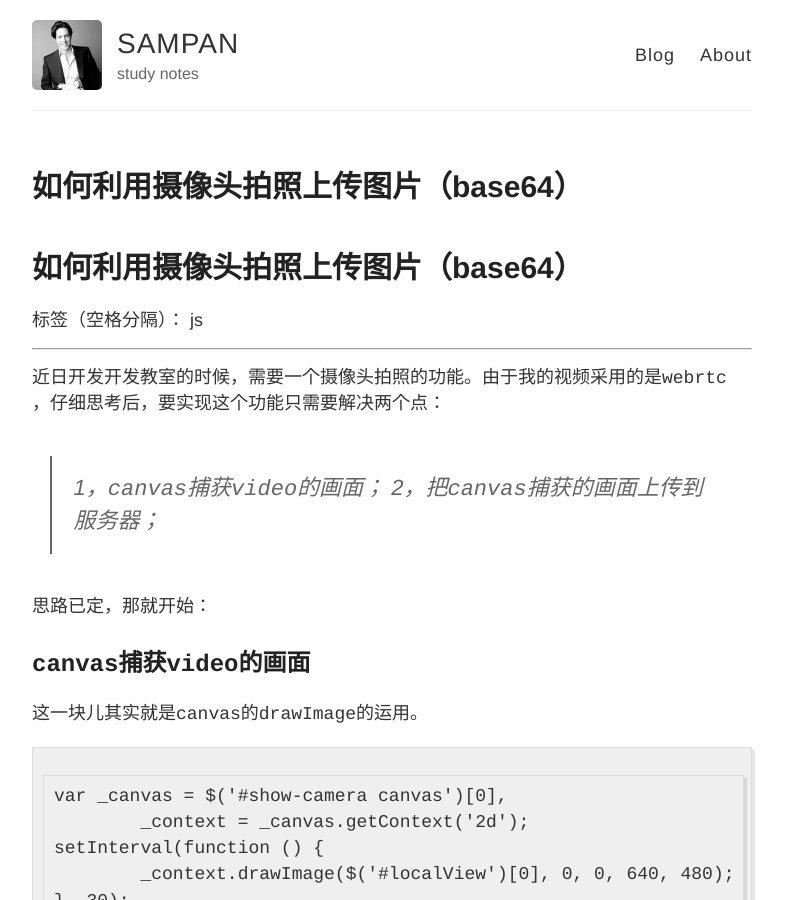
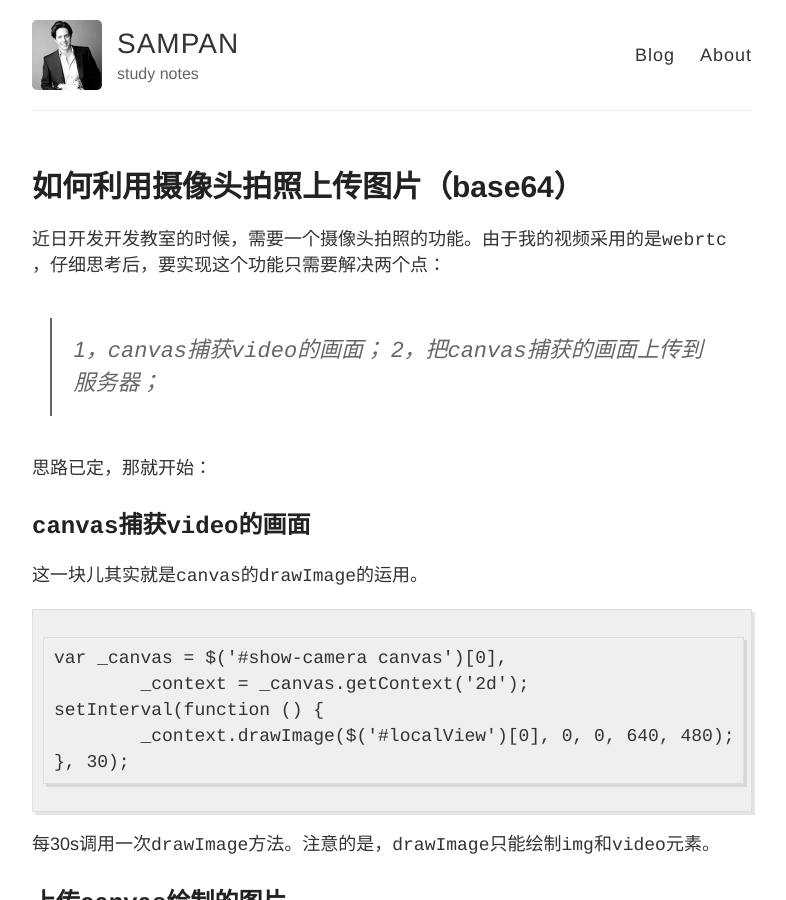
Before and after one commit to 7demo/7demo.github.io, a Jekyll site: the page built from _posts/2016-03-04-摄像头拍照如何上传.md, in a window 1280 px wide and 900 px high. Shown: the whole window, without its empty margins (248-1034 px from the left). Built offline with Jekyll 4.4.1, drawn with Linux system fonts in a browser that asks for light colours; Markdown is read by kramdown in place of the engine named in the settings.

Commit message:
修改格式

```diff
--- a/_posts/2016-03-04-摄像头拍照如何上传.md
+++ b/_posts/2016-03-04-摄像头拍照如何上传.md
@@ -6,12 +6,6 @@ categories:
 tags:
 - js
 
-
----
-
-# 如何利用摄像头拍照上传图片（base64）
-
-标签（空格分隔）： js
 
 ---
 
```
